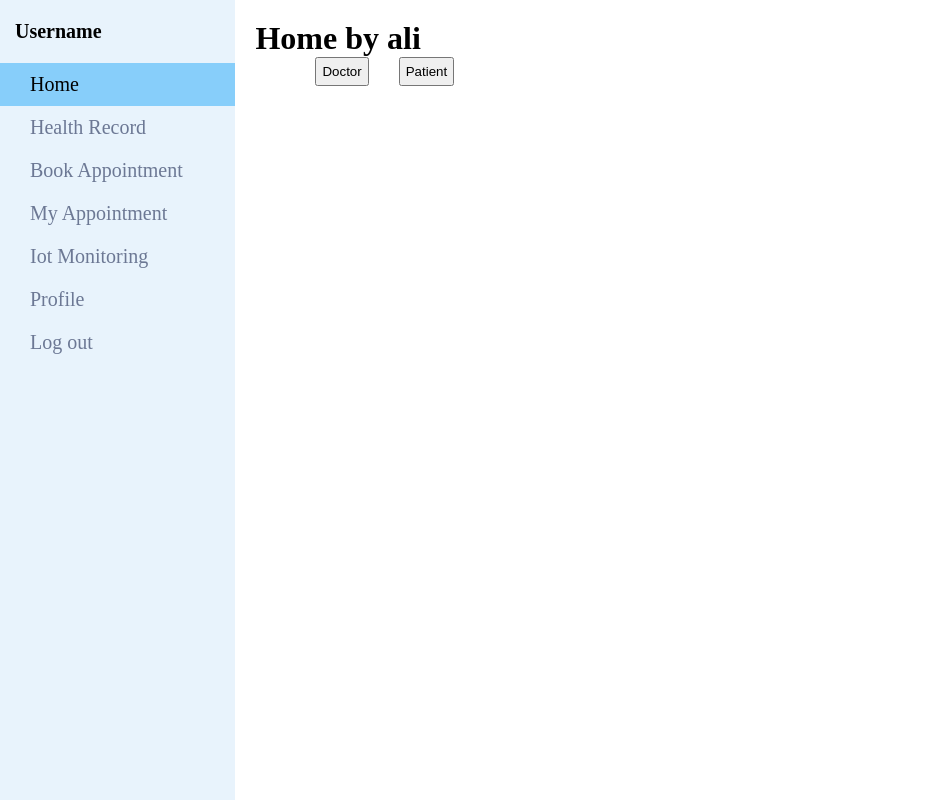
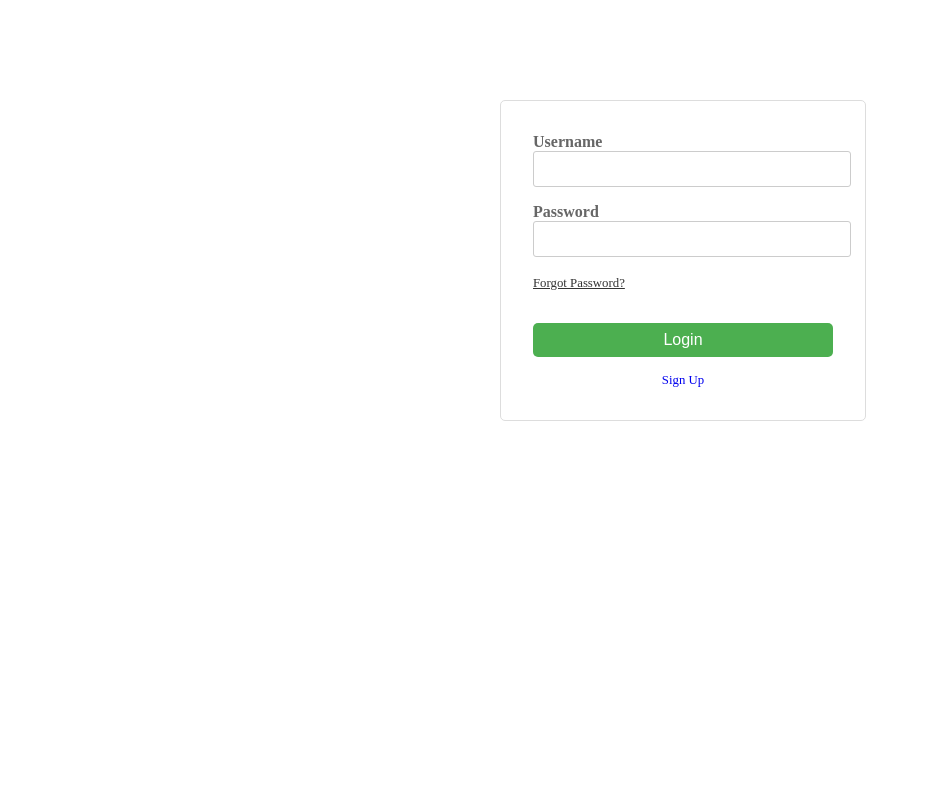
Before and after one commit to subin1511/Medicare, a React (Create React App) app: page / in a window 1280 px wide. Shown: the whole page, without its empty margins (0-929 px from the left). Built offline with nearby package versions, Linux system fonts and the light colour scheme.

Commit message:
connected login with home,health record pages

```diff
--- a/package.json
+++ b/package.json
@@ -11,7 +11,7 @@
     "react": "^18.0.0",
     "react-dom": "^18.0.0",
     "react-icons": "^4.3.1",
-    "react-router-dom": "^6.3.0",
+    "react-router-dom": "^6.22.1",
     "react-scripts": "5.0.0"
   },
   "scripts": {
--- a/src/App.js
+++ b/src/App.js
@@ -1,17 +1,37 @@
 import React from 'react';
 import './App.css';
-import { BrowserRouter, Route, Routes } from 'react-router-dom';
-import Dashboard from './pages/dashbored/patientDashboard.jsx';
+import Login from './pages/login/login.jsx';
+import Home from './pages/dashbored/Home.jsx';
+import { createBrowserRouter, RouterProvider } from 'react-router-dom'
+import HealthRecord from './pages/dashbored/healthRecord.jsx';
 
 
-const App = () => {
-
-  return (
-
-   <Dashboard />
 
 
+
+const router= createBrowserRouter([
+  {
+    path:'/',
+    element:<div><Login/></div>
+
+  },
+
+
+{
+  path:"/Home" ,
+  element:<div> <Home /></div>
+},
+{
+  path:"/HealthRecord" ,
+  element:<div> <HealthRecord /></div>
+}
+])
+function App() {
+  return (
+    <div>
+      <RouterProvider router={router}/>
+    </div>
   );
-};
+}
 
 export default App;
--- a/src/pages/dashbored/Home.jsx
+++ b/src/pages/dashbored/Home.jsx
@@ -1,6 +1,7 @@
 import React,{useState}from 'react';
 // import ToggleButton from './ToggleButton';
 import ToggleTabs from '../../components/ToggleTabs';
+import Sidebar from '../../components/Sidebar';
 const Home = () => {
 //     const [userType, setUserType] = useState('doctor');
 
@@ -15,6 +16,7 @@ const handleToggle = (newValue) => {
 };
     return (
         <div>
+          <Sidebar>
             <h1>Home by ali</h1>
             {/* <div style={{ marginBottom: '20px' }}>
         <ToggleButton
@@ -34,7 +36,7 @@ const handleToggle = (newValue) => {
           onToggle={handleToggle}
         />
       </div>
-
+      </Sidebar>
     </div>
 
 
--- a/src/pages/dashbored/healthRecord.jsx
+++ b/src/pages/dashbored/healthRecord.jsx
@@ -1,8 +1,10 @@
 import React from 'react';
 import './healthRecord.css'
+import Sidebar from '../../components/Sidebar';
 const HealthRecord = () => {
     return (
         <div class="healthRecord">
+            <Sidebar>
             <h1>My Records</h1>
             <div className='myRecord'>
                 <div className='labRecord'>
@@ -43,6 +45,7 @@ const HealthRecord = () => {
                 </div>
 
             </div>
+            </Sidebar>
 
         </div>
     );
--- /dev/null
+++ b/src/pages/login/login.css
@@ -0,0 +1,75 @@
+@import url('https://fonts.googleapis.com/css2?family=Roboto+Slab:wght@100..900&family=Roboto:ital,wght@0,100;0,300;0,400;0,500;0,700;0,900;1,100;1,300;1,400;1,500;1,700;1,900&display=swap');
+
+.loginFormContainer {
+    margin: 100px;
+    display: flex;
+    flex-direction: row;
+    justify-content: center;
+    align-items: center;
+    min-height: 100vh;
+    background-color: #f5f5f5;
+  }
+
+
+
+  .login-form {
+    margin: 100px;
+    margin-left: 500px;
+    display: flex;
+    flex-direction: column;
+    width: 300px;
+    padding: 2rem;
+    border: 1px solid #ddd;
+    border-radius: 5px;
+    background-color: #fff;
+  }
+
+  .form-group {
+    margin-bottom: 1rem;
+  }
+
+  label {
+    font-size: 1rem;
+    font-weight: bold;
+    color: #666;
+  }
+
+  .form-control {
+    display: block;
+    width: 100%;
+    padding: 0.5rem;
+    border: 1px solid #ccc;
+    border-radius: 3px;
+    font-size: 1rem;
+  }
+
+  .forgot-password {
+    text-align: right;
+    font-size: 0.8rem;
+    color: #333;
+    text-decoration: underline;
+  }
+
+  .login-button {
+    width: 100%;
+    padding: 0.5rem 1rem;
+    margin-top: 1rem;
+    border: none;
+    border-radius: 5px;
+    background-color: #4CAF50; /* Green */
+    color: white;
+    font-size: 1rem;
+    cursor: pointer;
+    transition: all 0.2s ease-in-out;
+  }
+
+  .login-button:hover {
+    background-color: #3e8e41; /* Darker green */
+  }
+
+  .signup-link {
+    margin-top: 1rem;
+    text-align: center;
+    font-size: 0.8rem;
+    color: #333
+  }
--- a/src/pages/login/login.jsx
+++ b/src/pages/login/login.jsx
@@ -1,29 +1,55 @@
-import React from 'react';
-import Sidebar from '../../components/Sidebar';
+import React, { useState } from 'react';
+import './login.css'
+import { Link } from 'react-router-dom';
 
+function Login() {
+  const [username, setUsername] = useState('');
+  const [password, setPassword] = useState('');
 
+  const handleSubmit = (e) => {
+    e.preventDefault();
+    // Handle login logic here (e.g., call an API or process locally)
+    console.log('Login:', username, password);
+  };
 
-const LoginPage = () => {
   return (
-    <div>
-      <h2>Login</h2>
-      <form>
-        <label>
-          Username:
-          <input type="text" />
-        </label>
-        <br />
-        <label>
-          Password:
-          <input type="password" />
-        </label>
-        <br />
-        <button type="submit">Login</button>
-        <a href="/register">register</a>
+    <div className="login-container">
+      <form onSubmit={handleSubmit} className="login-form">
+        <div className="form-group">
+          <label htmlFor="username">Username</label>
+          <input
+            type="text"
+            id="username"
+            value={username}
+            onChange={(e) => setUsername(e.target.value)}
+            className="form-control"
+            required
+          />
+        </div>
+        <div className="form-group">
+          <label htmlFor="password">Password</label>
+          <input
+            type="password"
+            id="password"
+            value={password}
+            onChange={(e) => setPassword(e.target.value)}
+            className="form-control"
+            required
+          />
+        </div>
+        <div className="form-group">
+          <a href="#" className="forgot-password">Forgot Password?</a>
+        </div>
+        <Link to={'/Home'}>
+                    <button className="login-button">Login</button><br/>
+        </Link>
+        <div className="signup-link">
+        <a href="#">Sign Up</a>
+      </div>
       </form>
-      {/* Removed conditionally rendering of Sidebar */}
+
     </div>
   );
-};
+}
 
-export default LoginPage;
+export default Login;
```
Also changed, not shown: 1 other file (tests, documents, lock files or other folders).
